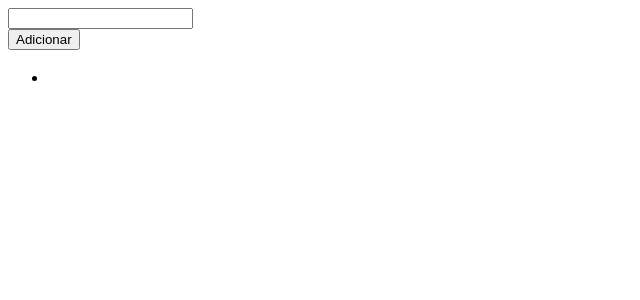
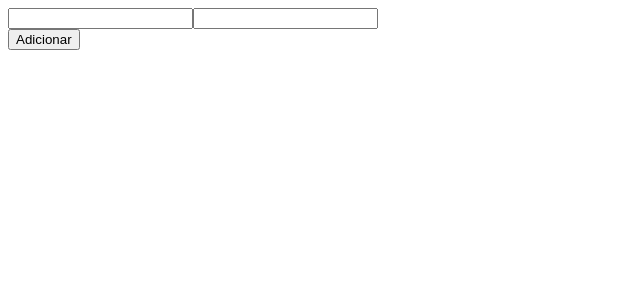
Before and after one commit to Richardsnts1/Desafio-React, a React app: page / in a window 1280 px wide. Shown: the top 300 px of the page, without its empty margins (0-640 px from the left). Built offline with nearby package versions, Linux system fonts and the light colour scheme.

Commit message:
Co-authored-by: joao.oliveira0117@hotmail.com <joao.oliveira0117@hotmail.com>

```diff
--- a/src/components/tasklist.js
+++ b/src/components/tasklist.js
@@ -10,18 +10,28 @@
     const { data: task } = title;
 
     setTasks(...tasks, task);
+    setTitle("");
   }
+
   return (
     <>
-      <div className="inputContainer">
-        <input type="text" onChange={(e) => setTitle(e.target.value)} />
+      <div className="InputContainer">
+        <input
+          type="text"
+          id="text"
+          onChange={(e) => setTitle(e.target.value)}
+        />
+        <input type="text" />
       </div>
 
       <button type="button" onClick={handleAddTask}>
         Adicionar
       </button>
+
       <ul>
-        <Task>{title}</Task>
+        {tasks.map((task) => (
+          <li key={task.id}>{task.title}</li>
+        ))}
       </ul>
     </>
   );
```
